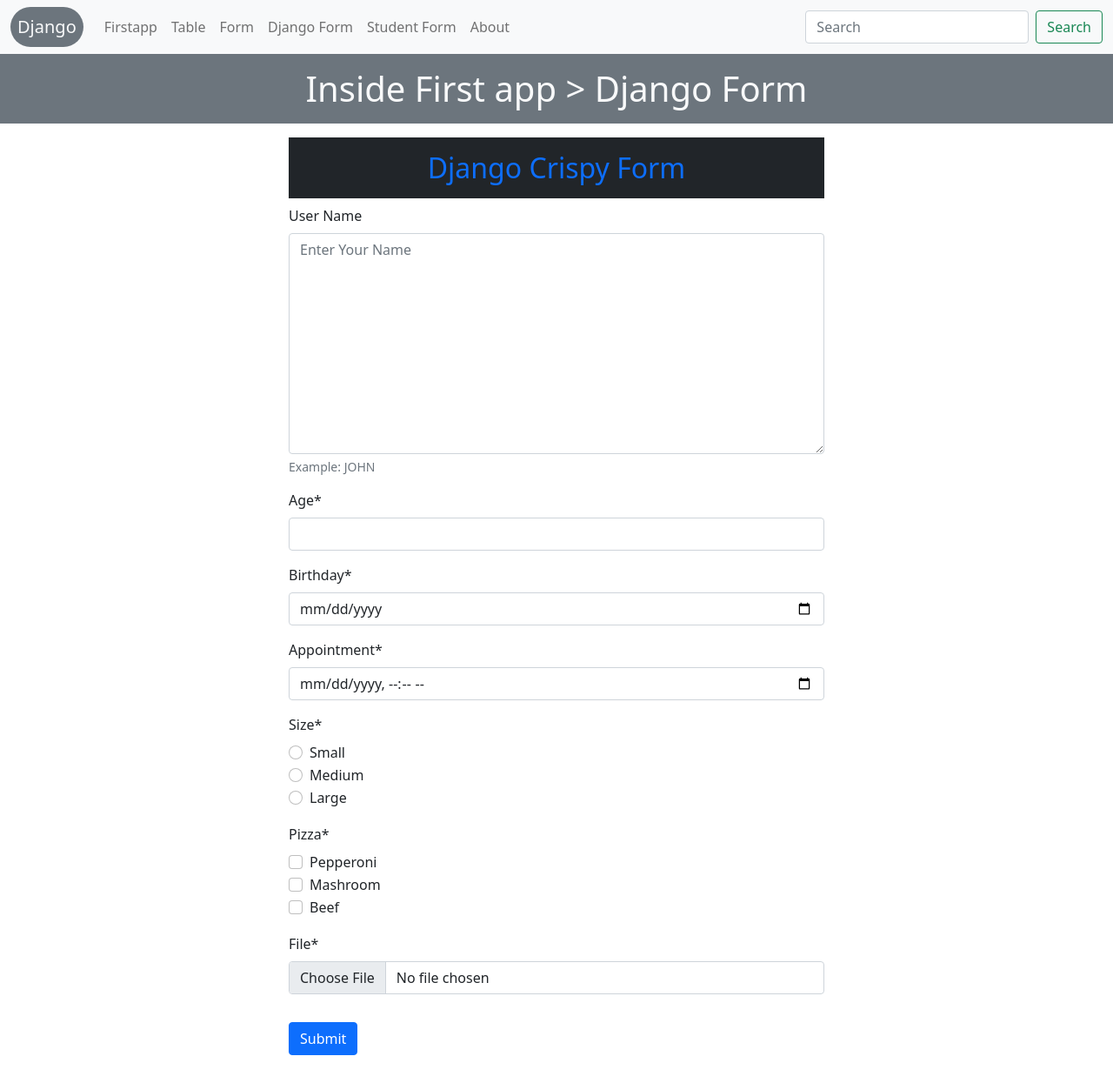
After one commit to MostafizurSawon/software-development-with-js-and-django, a Django app: page /first/django-form/ in a window 1280 px wide. The commit adds this page. Shown: the whole page at 87% size. Run offline with Django 4.2, Linux system fonts and the light colour scheme; some libraries are stand-ins or nearby versions.

Commit message:
module 13 done

```diff
--- /dev/null
+++ b/4-working-with-models/13-forms-in-django/first_app/forms.py
@@ -0,0 +1,62 @@
+from django import forms  # django form api
+from django.core import validators
+
+# widget = field to html output
+class ContactForm(forms.Form):  # inherit
+  name = forms.CharField(label="User Name", help_text="Example: JOHN", required=False, disabled=False, widget = forms.Textarea(attrs={'id':'name_area', 'class': 'name_class1 name_class2', "placeholder":"Enter Your Name"}))
+  # name = forms.CharField(label="User Name", initial="Sawon")
+  # email = forms.EmailField(label="User Email")
+  # age = forms.IntegerField()
+  age = forms.CharField(widget=forms.NumberInput())
+  # weight = forms.FloatField()
+  # balance = forms.DecimalField()
+  # check = forms.BooleanField()
+  # birthday = forms.DateField(widget=forms.DateInput(attrs = {'type': 'date'}))
+  birthday = forms.CharField(widget=forms.DateInput(attrs = {'type': 'date'}))
+  appointment = forms.DateTimeField(widget=forms.DateInput(attrs = {'type': 'datetime-local'}))
+  CHOICES = [('S', 'Small'), ('M', 'Medium'), ('L', 'Large')]
+  size=forms.ChoiceField(choices=CHOICES, widget=forms.RadioSelect)
+  MEAL = [('P','Pepperoni'), ('M', 'Mashroom'), ('B','Beef')]
+  pizza = forms.MultipleChoiceField(choices=MEAL, widget=forms.CheckboxSelectMultiple)
+  file = forms.FileField()
+
+class StudentData2(forms.Form):
+  name = forms.CharField(widget=forms.TextInput)
+  email = forms.CharField(widget=forms.EmailInput)
+
+  def clean(self):
+    cleaned_data = super().clean()
+    valname = self.cleaned_data['name']
+    email = self.cleaned_data['email']
+    if len(valname) < 8 :
+      raise forms.ValidationError("Need At least 8 characters")
+    if '.com' not in email :
+      raise forms.ValidationError("Invalid Email")
+
+def len_check(value):
+    if len(value) < 10:
+        raise forms.ValidationError("Enter a value at least 10 chars")
+
+
+class StudentData(forms.Form):
+    name =forms.CharField(validators=[validators.MinLengthValidator(10, message='Enter a name with at least 10 characters')])
+    text = forms.CharField(widget=forms.TextInput, validators=[len_check])
+    email =forms.CharField(widget=forms.EmailInput, validators=[validators.EmailValidator(message="Enter a valid Email")])
+    age = forms.IntegerField(validators=[validators.MaxValueValidator(34, message="age must be maximum 34"),validators.MinValueValidator(24, message="age must be at least 24")])
+    file = forms.FileField(validators=[validators.FileExtensionValidator(allowed_extensions=['pdf','png'], message = 'File Extension must be ended with .pdf/.png')])
+
+
+class PasswordValidationProject(forms.Form):
+    name = forms.CharField(widget=forms.TextInput)
+    password = forms.CharField(widget=forms.PasswordInput)
+    confirm_password = forms.CharField(widget=forms.PasswordInput)
+
+    def clean(self):
+        cleaned_data = super().clean()
+        val_pass = self.cleaned_data['password']
+        val_conpass = self.cleaned_data['confirm_password']
+        val_name = self.cleaned_data['name']
+        if val_conpass != val_pass:
+            raise forms.ValidationError("Password doesn't match")
+        if len(val_name) < 3:
+            raise forms.ValidationError("Name must be at least 3 characters")
--- /dev/null
+++ b/4-working-with-models/13-forms-in-django/first_app/templates/django_form.html
@@ -0,0 +1,26 @@
+{% extends "base.html" %}
+{% load static%}
+{% load crispy_forms_tags %}
+
+{% block css %}
+<link rel="stylesheet" href="{%static 'css/app.css'%}">
+{% endblock css %}
+
+{% block title %}
+<title>Django, Form</title>
+{% endblock title %}
+
+{% block content %}
+<h1 class="text-center p-3 text-light bg-secondary">Inside First app > Django Form </h1>
+
+<div class="my-3 container mx-auto w-50">
+  <h2 class="text-center p-3 bg-dark text-primary">Django Crispy Form</h2>
+<form method="post" action="" enctype="multipart/form-data">
+  {% csrf_token %}
+  {{form|crispy}}
+  <button type="submit" class="my-3 btn btn-primary">Submit</button>
+
+</form>
+
+</div>
+{% endblock content %}
--- a/4-working-with-models/13-forms-in-django/first_app/urls.py
+++ b/4-working-with-models/13-forms-in-django/first_app/urls.py
@@ -21,5 +21,8 @@ urlpatterns = [
     path('', views.first, name = 'app_home'),
     path('table/', views.table, name = 'table'),
     path('form/', views.form, name = 'form'),
+    path('django-form/', views.djangoForm, name = 'django_form'),
+    # path('student-form/', views.StudentForm, name = 'student_form'),
+    path('student-form/', views.PasswordValidation, name = 'student_form'),
     path('about/', views.about, name = 'about'),
 ]
--- a/4-working-with-models/13-forms-in-django/first_app/views.py
+++ b/4-working-with-models/13-forms-in-django/first_app/views.py
@@ -1,4 +1,5 @@
 from django.shortcuts import render
+from . forms import ContactForm, StudentData, PasswordValidationProject
 
 # Create your views here.
 def first(request):
@@ -8,9 +9,10 @@ def about(request):
   if request.method == 'POST':
     name = request.POST.get('username')
     email = request.POST.get('useremail')
-    return render(request, 'about.html', {'name': name, 'email': email})
+    ratings = request.POST.get('ratings')
+    return render(request, 'about.html', {'name': name, 'email': email, 'ratings': ratings})
   else:
-    return render(request, 'about.html', {'name': name, 'email': email})
+    return render(request, 'about.html')
 
 def form(request):
   # print(request.POST)
@@ -250,3 +252,36 @@ def table(request):
   }
 ]
   return render(request, "table.html", {'user':user})
+
+def djangoForm(request):
+  if request.method == 'POST':
+    form = ContactForm(request.POST, request.FILES)
+    if form.is_valid():
+      file = form.cleaned_data['file']
+      with open('./first_app/upload/' + file.name ,'wb+') as destination:
+        for chunk in file.chunks():
+          destination.write(chunk)
+      print(form.cleaned_data)
+      return render(request, "django_form.html", {'form': form})
+  else:
+    form=ContactForm()
+  return render(request, "django_form.html", {'form': form})
+
+
+def StudentForm(request):
+  if request.method == 'POST':
+    form = StudentData(request.POST, request.FILES)
+    if form.is_valid():
+      print(form.cleaned_data)
+  else:
+    form=StudentData()
+  return render(request, "django_form.html", {'form': form})
+
+def PasswordValidation(request):
+    if request.method == 'POST':
+        form = PasswordValidationProject(request.POST)
+        if form.is_valid():
+            print(form.cleaned_data)
+    else:
+        form = PasswordValidationProject()
+    return render(request, 'django_form.html', {'form':form})
--- a/4-working-with-models/13-forms-in-django/models_13/settings.py
+++ b/4-working-with-models/13-forms-in-django/models_13/settings.py
@@ -38,7 +38,13 @@ INSTALLED_APPS = [
     'django.contrib.messages',
     'django.contrib.staticfiles',
     'first_app',
+    "crispy_forms",
+    "crispy_bootstrap5",
 ]
+
+CRISPY_ALLOWED_TEMPLATE_PACKS = "bootstrap5"
+
+CRISPY_TEMPLATE_PACK = "bootstrap5"
 
 MIDDLEWARE = [
     'django.middleware.security.SecurityMiddleware',
--- a/4-working-with-models/13-forms-in-django/templates/base.html
+++ b/4-working-with-models/13-forms-in-django/templates/base.html
@@ -36,6 +36,12 @@
               <a class="nav-link" href="{% url 'form' %}">Form</a>
             </li>
             <li class="nav-item">
+              <a class="nav-link" href="{% url 'django_form' %}">Django Form</a>
+            </li>
+            <li class="nav-item">
+              <a class="nav-link" href="{% url 'student_form' %}">Student Form</a>
+            </li>
+            <li class="nav-item">
               <a class="nav-link" href="{% url 'about' %}">About</a>
             </li>
           </ul>
```
Also changed, not shown: 4-working-with-models/13-forms-in-django/first_app/templates/about.html (+3 -5 lines), 4-working-with-models/13-forms-in-django/first_app/templates/form.html (+10 -2 lines), 4-working-with-models/13-forms-in-django/first_app/upload/1.png (added), 4-working-with-models/13-forms-in-django/first_app/upload/brotherhood.jpg (added), 4-working-with-models/13-forms-in-django/first_app/upload/mazdarx8.png (added), 1 other file.
